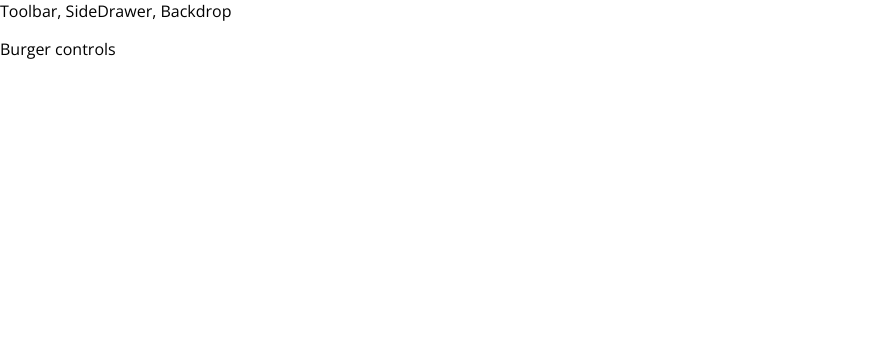
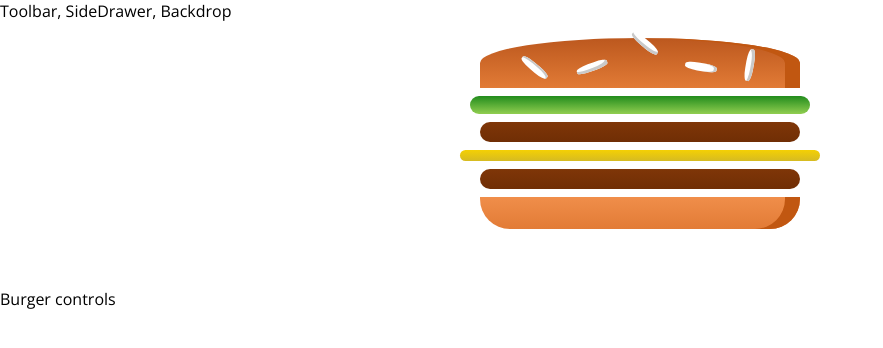
Before and after one commit to pldvd/burger-builder, a React (Create React App) app: page / in a window 1280 px wide. Shown: the top 348 px of the page, without its empty margins (0-883 px from the left). Built offline with nearby package versions, Linux system fonts and the light colour scheme.

Commit message:
create static burger

```diff
--- a/src/components/Burger/Burger.js
+++ b/src/components/Burger/Burger.js
@@ -1,8 +1,18 @@
 import React from 'react';
 import BurgerIngredient from './BurgerIngredient/BurgerIngredient';
+import styles from './Burger.module.css';
 
-const Burger = (props) => (
-  <BurgerIngredient></BurgerIngredient>
-);
+const burger = (props) => {
+  return (
+    <div className={styles.Burger}>
+      <BurgerIngredient type="bread-top"></BurgerIngredient>
+      <BurgerIngredient type="salad"></BurgerIngredient>
+      <BurgerIngredient type="meat"></BurgerIngredient>
+      <BurgerIngredient type="cheese"></BurgerIngredient>
+      <BurgerIngredient type="meat"></BurgerIngredient>
+      <BurgerIngredient type="bread-bottom"></BurgerIngredient>
+    </div>
+  );
+}
 
-export default Burger;
+export default burger;
--- /dev/null
+++ b/src/components/Burger/Burger.module.css
@@ -0,0 +1,9 @@
+.Burger {
+  max-width: 400px;
+  height: 250px;
+  margin: auto;
+  /* overflow: scroll; */
+  font-weight: bold;
+  text-align: center;
+  font-size: 1.2rem;
+}
--- a/src/containers/BurgerBuilder/BurgerBuilder.js
+++ b/src/containers/BurgerBuilder/BurgerBuilder.js
@@ -2,7 +2,11 @@ import React, {Component, Fragment} from 'react';
 import Burger from '../../components/Burger/Burger';
 
 class BurgerBuilder extends Component {
+state = {
+  ingredients: {
 
+  }
+}
 
   render() {
     return (
```
